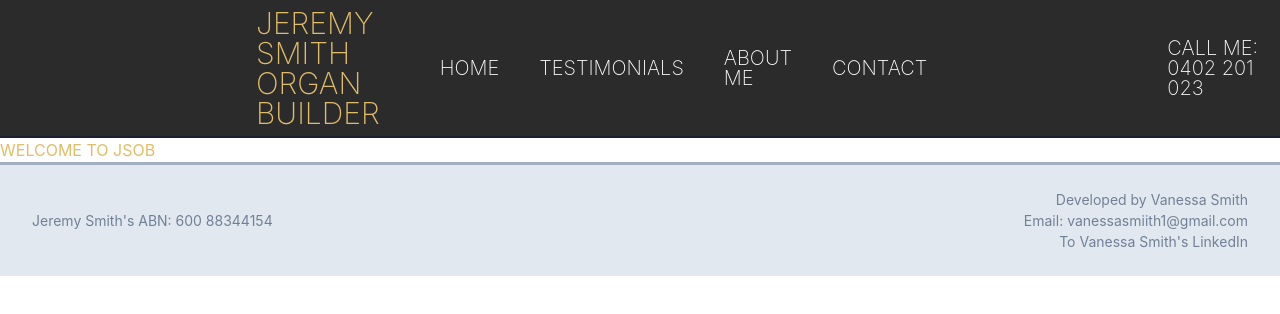
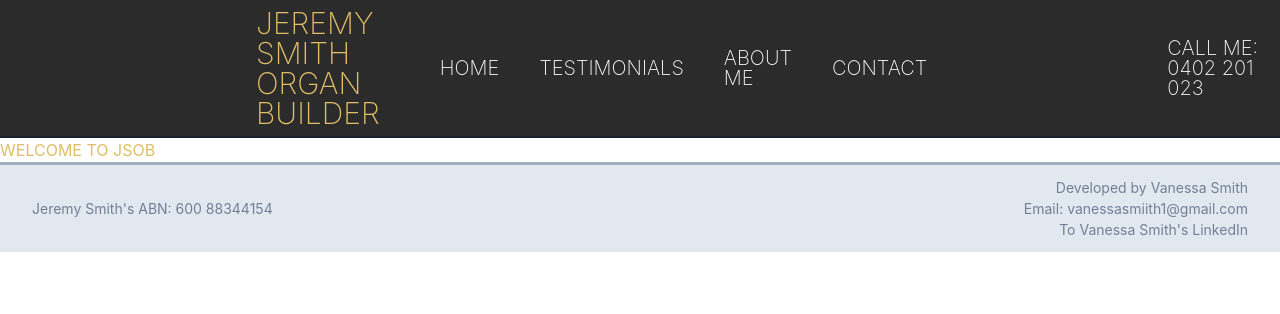
Before and after one commit to vansmith1/organ-building-information-website, a Next.js app in the folder my-app/: page / in a window 1280 px wide. Shown: the top 314 px of the page. Built offline with nearby package versions, Linux system fonts and the light colour scheme.

Commit message:
Changed height of footer.

```diff
--- a/my-app/src/components/footer.tsx
+++ b/my-app/src/components/footer.tsx
@@ -2,7 +2,7 @@ import { Box, HStack, Link, Text, VStack } from "@chakra-ui/react";
 
 export default function Footer() {
     return(
-        <Box as="footer" py={6} px={8} borderTopWidth="3px" borderColor="gray.400" bg="gray.200">
+        <Box as="footer" py={3} px={8} borderTopWidth="3px" borderColor="gray.400" bg="gray.200">
             <HStack justify="space-between">
                 <Text fontSize="sm" color="gray.500">
                     Jeremy Smith's ABN: 600 88344154
```
